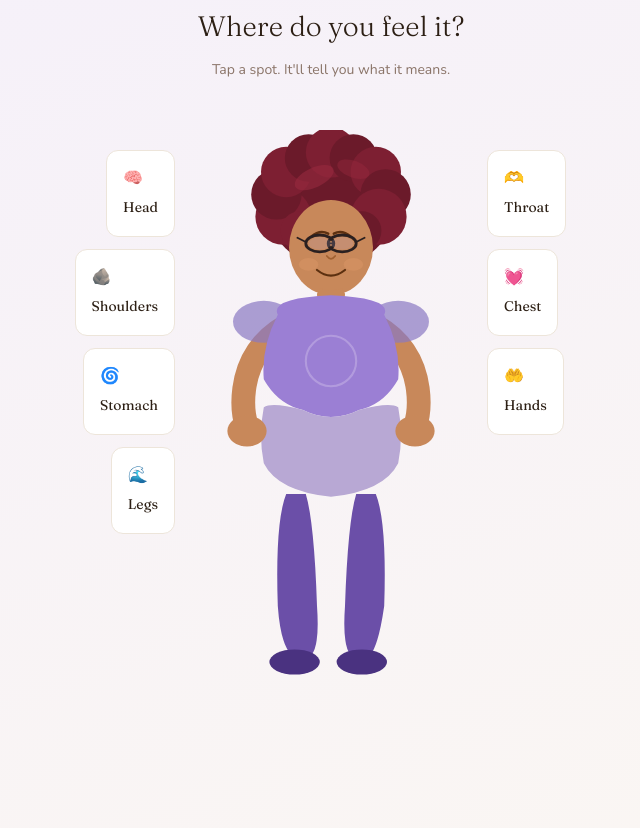
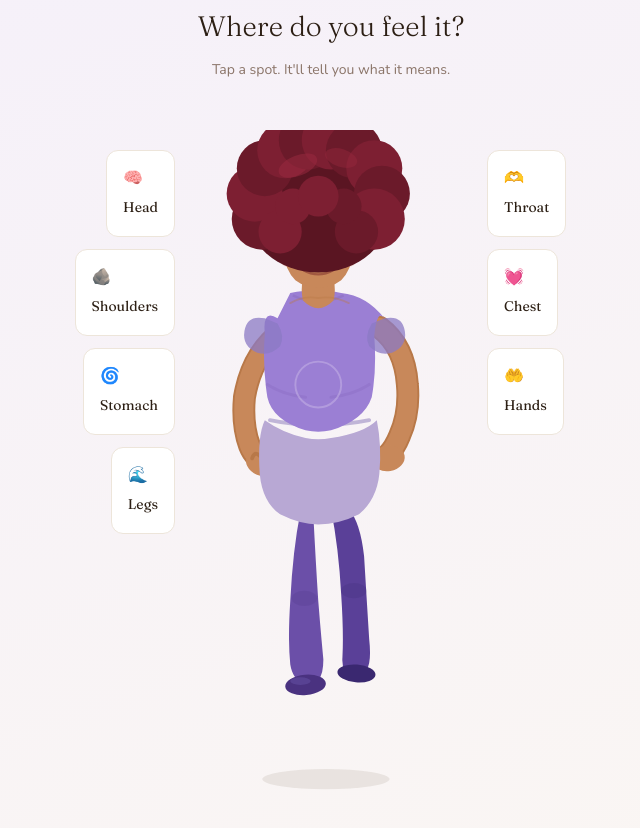
Before and after one commit to chidubemnneji/naoise-anxiety-guide, a plain HTML site: page when-it-hits.html in a window 1280 px wide. Shown: the part 1393-2221 px from the top of the page, without its empty margins (309-949 px from the left). Drawn offline with nearby package versions, Linux system fonts and the light colour scheme.

Commit message:
feat: body map figure completely redrawn — realistic proportions, natural pose, hourglass silhouette, proper face with glasses

```diff
--- a/when-it-hits.html
+++ b/when-it-hits.html
@@ -247,105 +247,151 @@
 
       <!-- BODY SVG -->
       <div class="body-map-svg">
-        <svg viewBox="0 0 200 430" fill="none" xmlns="http://www.w3.org/2000/svg">
+        <svg viewBox="0 0 220 520" fill="none" xmlns="http://www.w3.org/2000/svg">
 
-          <!-- ── HAIR ── -->
-          <circle cx="100" cy="52" r="46" fill="#6B1A2A"/>
-          <circle cx="66" cy="62" r="20" fill="#7D1F32"/>
-          <circle cx="61" cy="46" r="18" fill="#6B1A2A"/>
-          <circle cx="68" cy="30" r="18" fill="#7D1F32"/>
-          <circle cx="84" cy="20" r="17" fill="#6B1A2A"/>
-          <circle cx="100" cy="16" r="18" fill="#7D1F32"/>
-          <circle cx="116" cy="20" r="17" fill="#6B1A2A"/>
-          <circle cx="132" cy="30" r="18" fill="#7D1F32"/>
-          <circle cx="139" cy="46" r="18" fill="#6B1A2A"/>
-          <circle cx="134" cy="62" r="20" fill="#7D1F32"/>
-          <circle cx="122" cy="72" r="14" fill="#6B1A2A"/>
-          <circle cx="78" cy="72" r="14" fill="#7D1F32"/>
-          <ellipse cx="88" cy="34" rx="15" ry="7" fill="#9B2A40" opacity="0.55" transform="rotate(-25 88 34)"/>
-          <ellipse cx="116" cy="28" rx="12" ry="6" fill="#9B2A40" opacity="0.4" transform="rotate(20 116 28)"/>
+          <!-- ═══ SHADOW ═══ -->
+          <ellipse cx="106" cy="510" rx="50" ry="8" fill="#D0C8C0" opacity="0.4"/>
 
-          <!-- ── HEAD ── -->
-          <g class="zone" onclick="selectZone('head')" id="zone-head">
-            <ellipse cx="100" cy="84" rx="30" ry="34" fill="#C8885A"/>
-            <ellipse class="zone-fill" cx="100" cy="84" rx="30" ry="34" fill="#9B7FD4" opacity="0"/>
-            <!-- eyebrows -->
-            <path d="M86 76 Q92 71 98 74" stroke="#5C3010" stroke-width="1.8" stroke-linecap="round" fill="none"/>
-            <path d="M102 74 Q108 71 114 76" stroke="#5C3010" stroke-width="1.8" stroke-linecap="round" fill="none"/>
-            <!-- oval glasses -->
-            <ellipse cx="92" cy="81" rx="10" ry="6" fill="none" stroke="#2A2020" stroke-width="2"/>
-            <ellipse cx="108" cy="81" rx="10" ry="6" fill="none" stroke="#2A2020" stroke-width="2"/>
-            <line x1="102" y1="81" x2="98" y2="81" stroke="#2A2020" stroke-width="1.3"/>
-            <line x1="82" y1="80" x2="76" y2="77" stroke="#2A2020" stroke-width="1.3" stroke-linecap="round"/>
-            <line x1="118" y1="80" x2="124" y2="77" stroke="#2A2020" stroke-width="1.3" stroke-linecap="round"/>
-            <ellipse cx="92" cy="81" rx="8" ry="4.5" fill="#B8A8CC" opacity="0.2"/>
-            <ellipse cx="108" cy="81" rx="8" ry="4.5" fill="#B8A8CC" opacity="0.2"/>
-            <!-- nose -->
-            <path d="M97 90 Q100 94 103 90" stroke="#A06030" stroke-width="1.2" stroke-linecap="round" fill="none"/>
-            <!-- mouth -->
-            <path d="M90 100 Q100 108 110 100" stroke="#5C3010" stroke-width="1.6" stroke-linecap="round" fill="none"/>
-            <!-- cheeks -->
-            <ellipse cx="84" cy="96" rx="7" ry="4.5" fill="#E8A070" opacity="0.28"/>
-            <ellipse cx="116" cy="96" rx="7" ry="4.5" fill="#E8A070" opacity="0.28"/>
+          <!-- ═══ LEGS — slight pose, left leg forward ═══ -->
+          <g class="zone" onclick="selectZone('legs')" id="zone-legs">
+            <!-- left leg (forward, slight angle) -->
+            <path d="M86 300 Q80 330 78 370 Q76 400 78 420 Q80 432 88 434 Q96 436 100 432 Q104 428 104 416 Q102 395 100 370 Q98 340 96 300 Z" fill="#6B4FA8"/>
+            <path class="zone-fill" d="M86 300 Q80 330 78 370 Q76 400 78 420 Q80 432 88 434 Q96 436 100 432 Q104 428 104 416 Q102 395 100 370 Q98 340 96 300 Z" fill="#4A3280" opacity="0"/>
+            <!-- right leg (back, shifted) -->
+            <path d="M110 298 Q116 328 118 365 Q120 395 119 414 Q118 426 126 428 Q134 430 138 424 Q142 418 140 400 Q138 368 136 335 Q133 308 124 298 Z" fill="#5A4098"/>
+            <path class="zone-fill" d="M110 298 Q116 328 118 365 Q120 395 119 414 Q118 426 126 428 Q134 430 138 424 Q142 418 140 400 Q138 368 136 335 Q133 308 124 298 Z" fill="#4A3280" opacity="0"/>
+            <!-- knee shadow highlights -->
+            <ellipse cx="89" cy="368" rx="10" ry="6" fill="#4A3280" opacity="0.18"/>
+            <ellipse cx="128" cy="362" rx="10" ry="6" fill="#3A2870" opacity="0.18"/>
           </g>
 
-          <!-- ── NECK ── -->
-          <g class="zone" onclick="selectZone('throat')" id="zone-throat">
-            <path d="M90 117 Q90 130 100 132 Q110 130 110 117 L108 113 Q100 116 92 113 Z" fill="#C8885A"/>
-            <path class="zone-fill" d="M90 117 Q90 130 100 132 Q110 130 110 117 L108 113 Q100 116 92 113 Z" fill="#9B7FD4" opacity="0"/>
+          <!-- ═══ FEET ═══ -->
+          <ellipse cx="90" cy="436" rx="16" ry="8" fill="#4A3280" transform="rotate(-5 90 436)"/>
+          <ellipse cx="130" cy="427" rx="15" ry="7" fill="#3A2870" transform="rotate(5 130 427)"/>
+          <!-- shoe highlight -->
+          <ellipse cx="86" cy="433" rx="8" ry="3" fill="#7A6AC0" opacity="0.3"/>
+
+          <!-- ═══ LEFT ARM — hand on hip ═══ -->
+          <path d="M72 158 Q48 175 42 210 Q40 232 46 248 Q50 258 58 260" stroke="#B87848" stroke-width="18" stroke-linecap="round" fill="none"/>
+          <path d="M72 158 Q48 175 42 210 Q40 232 46 248 Q50 258 58 260" stroke="#C8885A" stroke-width="15" stroke-linecap="round" fill="none"/>
+
+          <!-- ═══ RIGHT ARM — slightly raised, hand up ═══ -->
+          <path d="M148 155 Q168 170 170 200 Q172 222 164 240 Q160 250 154 256" stroke="#B87848" stroke-width="18" stroke-linecap="round" fill="none"/>
+          <path d="M148 155 Q168 170 170 200 Q172 222 164 240 Q160 250 154 256" stroke="#C8885A" stroke-width="15" stroke-linecap="round" fill="none"/>
+
+          <!-- ═══ HANDS ═══ -->
+          <g class="zone" onclick="selectZone('hands')" id="zone-hands">
+            <!-- left hand on hip -->
+            <ellipse cx="57" cy="262" rx="14" ry="10" fill="#C8885A" transform="rotate(15 57 262)"/>
+            <ellipse class="zone-fill" cx="57" cy="262" rx="14" ry="10" fill="#9B7FD4" opacity="0" transform="rotate(15 57 262)"/>
+            <!-- right hand raised -->
+            <ellipse cx="155" cy="258" rx="13" ry="10" fill="#C8885A" transform="rotate(-10 155 258)"/>
+            <ellipse class="zone-fill" cx="155" cy="258" rx="13" ry="10" fill="#9B7FD4" opacity="0" transform="rotate(-10 155 258)"/>
+            <!-- finger suggestions -->
+            <path d="M48 258 Q50 252 54 256" stroke="#B87848" stroke-width="3" stroke-linecap="round" fill="none"/>
+            <path d="M55 256 Q56 249 60 253" stroke="#B87848" stroke-width="3" stroke-linecap="round" fill="none"/>
           </g>
 
-          <!-- ── ARMS (drawn first so body overlaps) ── -->
-          <!-- left arm — curves gently outward then down -->
-          <path d="M68 140 Q42 155 38 185 Q36 200 40 212" stroke="#C8885A" stroke-width="17" stroke-linecap="round" fill="none"/>
-          <!-- right arm -->
-          <path d="M132 140 Q158 155 162 185 Q164 200 160 212" stroke="#C8885A" stroke-width="17" stroke-linecap="round" fill="none"/>
-
-          <!-- ── SHOULDERS ── -->
-          <g class="zone" onclick="selectZone('shoulders')" id="zone-shoulders">
-            <ellipse cx="52" cy="137" rx="22" ry="15" fill="#8B7AC4" opacity="0.7"/>
-            <ellipse class="zone-fill" cx="52" cy="137" rx="22" ry="15" fill="#6B4FA8" opacity="0"/>
-            <ellipse cx="148" cy="137" rx="22" ry="15" fill="#8B7AC4" opacity="0.7"/>
-            <ellipse class="zone-fill" cx="148" cy="137" rx="22" ry="15" fill="#6B4FA8" opacity="0"/>
+          <!-- ═══ HIPS / LOWER BODY ═══ -->
+          <g class="zone" onclick="selectZone('stomach')" id="zone-stomach">
+            <!-- wide hips, tapered to knees -->
+            <path d="M58 228 Q52 240 54 270 Q56 292 70 302 Q86 310 100 310 Q116 310 132 302 Q146 290 148 270 Q150 248 146 228 Q136 238 110 242 Q100 244 90 242 Q72 238 58 228 Z" fill="#B8A8D4"/>
+            <path class="zone-fill" d="M58 228 Q52 240 54 270 Q56 292 70 302 Q86 310 100 310 Q116 310 132 302 Q146 290 148 270 Q150 248 146 228 Q136 238 110 242 Q100 244 90 242 Q72 238 58 228 Z" fill="#9B7FD4" opacity="0"/>
+            <!-- waistband detail -->
+            <path d="M62 228 Q100 236 140 228" stroke="#9B8DC4" stroke-width="3" stroke-linecap="round" fill="none" opacity="0.6"/>
           </g>
 
-          <!-- ── CHEST / TORSO with waist curve ── -->
+          <!-- ═══ TORSO — fitted top, hourglass ═══ -->
           <g class="zone" onclick="selectZone('chest')" id="zone-chest">
-            <!-- curved torso: wide shoulders, nip at waist, flare at hips -->
-            <path d="M62 132 Q56 120 100 118 Q144 120 138 132 Q150 155 148 178 Q138 196 120 200 Q110 205 100 205 Q90 205 80 200 Q62 196 52 178 Q50 155 62 132 Z" fill="#9B7FD4"/>
-            <path class="zone-fill" d="M62 132 Q56 120 100 118 Q144 120 138 132 Q150 155 148 178 Q138 196 120 200 Q110 205 100 205 Q90 205 80 200 Q62 196 52 178 Q50 155 62 132 Z" fill="#6B4FA8" opacity="0"/>
+            <!-- torso shape: wide shoulders → nipped waist → hip flare -->
+            <path d="M68 148 Q56 140 58 160 Q56 185 60 210 Q64 228 90 236 Q100 238 110 236 Q136 228 142 210 Q146 188 144 162 Q146 140 152 148 Q138 130 118 128 Q108 126 100 126 Q88 126 78 128 Z" fill="#9B7FD4"/>
+            <path class="zone-fill" d="M68 148 Q56 140 58 160 Q56 185 60 210 Q64 228 90 236 Q100 238 110 236 Q136 228 142 210 Q146 188 144 162 Q146 140 152 148 Q138 130 118 128 Q108 126 100 126 Q88 126 78 128 Z" fill="#6B4FA8" opacity="0"/>
+            <!-- neckline curve of top -->
+            <path d="M80 130 Q100 140 120 130" stroke="#8B6FC0" stroke-width="2" fill="none" opacity="0.5"/>
+            <!-- waist pinch shadow -->
+            <path d="M60 200 Q72 208 90 210" stroke="#8060B8" stroke-width="2.5" stroke-linecap="round" fill="none" opacity="0.25"/>
+            <path d="M140 200 Q128 208 110 210" stroke="#8060B8" stroke-width="2.5" stroke-linecap="round" fill="none" opacity="0.25"/>
           </g>
 
-          <!-- ── STOMACH / HIPS with curves ── -->
-          <g class="zone" onclick="selectZone('stomach')" id="zone-stomach">
-            <path d="M52 198 Q58 194 80 200 Q90 205 100 205 Q110 205 120 200 Q142 194 148 198 Q152 218 148 238 Q138 258 100 262 Q62 258 52 238 Q48 218 52 198 Z" fill="#B8A8D4"/>
-            <path class="zone-fill" d="M52 198 Q58 194 80 200 Q90 205 100 205 Q110 205 120 200 Q142 194 148 198 Q152 218 148 238 Q138 258 100 262 Q62 258 52 238 Q48 218 52 198 Z" fill="#9B7FD4" opacity="0"/>
+          <!-- ═══ SHOULDERS ═══ -->
+          <g class="zone" onclick="selectZone('shoulders')" id="zone-shoulders">
+            <path d="M58 148 Q44 145 42 158 Q40 170 52 175 Q62 178 70 170 Q74 162 68 152 Z" fill="#8B7AC4" opacity="0.75"/>
+            <ellipse class="zone-fill" cx="56" cy="160" rx="16" ry="13" fill="#6B4FA8" opacity="0"/>
+            <path d="M152 148 Q166 145 168 158 Q170 170 158 175 Q148 178 140 170 Q136 162 142 152 Z" fill="#8B7AC4" opacity="0.75"/>
+            <ellipse class="zone-fill" cx="154" cy="160" rx="16" ry="13" fill="#6B4FA8" opacity="0"/>
           </g>
 
-          <!-- ── HANDS ── -->
-          <g class="zone" onclick="selectZone('hands')" id="zone-hands">
-            <ellipse cx="40" cy="215" rx="14" ry="11" fill="#C8885A"/>
-            <ellipse class="zone-fill" cx="40" cy="215" rx="14" ry="11" fill="#9B7FD4" opacity="0"/>
-            <ellipse cx="160" cy="215" rx="14" ry="11" fill="#C8885A"/>
-            <ellipse class="zone-fill" cx="160" cy="215" rx="14" ry="11" fill="#9B7FD4" opacity="0"/>
+          <!-- ═══ NECK ═══ -->
+          <g class="zone" onclick="selectZone('throat')" id="zone-throat">
+            <path d="M88 116 Q86 126 88 134 Q94 140 100 140 Q106 140 112 134 Q114 126 112 116 Q106 120 100 120 Q94 120 88 116 Z" fill="#C8885A"/>
+            <path class="zone-fill" d="M88 116 Q86 126 88 134 Q94 140 100 140 Q106 140 112 134 Q114 126 112 116 Q106 120 100 120 Q94 120 88 116 Z" fill="#9B7FD4" opacity="0"/>
+            <!-- collarbone suggestion -->
+            <path d="M78 136 Q88 130 100 132 Q112 130 124 136" stroke="#B87848" stroke-width="1.5" stroke-linecap="round" fill="none" opacity="0.4"/>
           </g>
 
-          <!-- ── LEGS — tapered, natural ── -->
-          <g class="zone" onclick="selectZone('legs')" id="zone-legs">
-            <!-- left leg -->
-            <path d="M68 260 Q60 280 62 340 Q64 368 72 375 Q80 378 86 375 Q92 368 90 340 Q88 280 82 260 Z" fill="#6B4FA8"/>
-            <path class="zone-fill" d="M68 260 Q60 280 62 340 Q64 368 72 375 Q80 378 86 375 Q92 368 90 340 Q88 280 82 260 Z" fill="#4A3280" opacity="0"/>
-            <!-- right leg -->
-            <path d="M118 260 Q112 280 110 340 Q108 368 114 375 Q120 378 128 375 Q134 368 138 340 Q140 280 132 260 Z" fill="#6B4FA8"/>
-            <path class="zone-fill" d="M118 260 Q112 280 110 340 Q108 368 114 375 Q120 378 128 375 Q134 368 138 340 Q140 280 132 260 Z" fill="#4A3280" opacity="0"/>
+          <!-- ═══ HEAD ═══ -->
+          <g class="zone" onclick="selectZone('head')" id="zone-head">
+            <!-- face shape — slightly oval, feminine jaw -->
+            <path d="M72 94 Q70 76 80 66 Q90 56 100 56 Q112 56 120 66 Q130 76 128 94 Q126 110 118 118 Q110 124 100 124 Q90 124 82 118 Q74 110 72 94 Z" fill="#C8885A"/>
+            <path class="zone-fill" d="M72 94 Q70 76 80 66 Q90 56 100 56 Q112 56 120 66 Q130 76 128 94 Q126 110 118 118 Q110 124 100 124 Q90 124 82 118 Q74 110 72 94 Z" fill="#9B7FD4" opacity="0"/>
+            <!-- ear suggestions -->
+            <ellipse cx="70" cy="92" rx="5" ry="7" fill="#B87848"/>
+            <ellipse cx="130" cy="92" rx="5" ry="7" fill="#B87848"/>
+            <!-- eyebrows — defined arches -->
+            <path d="M80 82 Q88 76 96 80" stroke="#3A1A08" stroke-width="2.2" stroke-linecap="round" fill="none"/>
+            <path d="M104 80 Q112 76 120 82" stroke="#3A1A08" stroke-width="2.2" stroke-linecap="round" fill="none"/>
+            <!-- OVAL GLASSES -->
+            <ellipse cx="88" cy="89" rx="11" ry="7" fill="none" stroke="#1A1010" stroke-width="2.2"/>
+            <ellipse cx="112" cy="89" rx="11" ry="7" fill="none" stroke="#1A1010" stroke-width="2.2"/>
+            <line x1="99" y1="89" x2="101" y2="89" stroke="#1A1010" stroke-width="1.5"/>
+            <line x1="77" y1="87" x2="70" y2="84" stroke="#1A1010" stroke-width="1.5" stroke-linecap="round"/>
+            <line x1="123" y1="87" x2="130" y2="84" stroke="#1A1010" stroke-width="1.5" stroke-linecap="round"/>
+            <ellipse cx="88" cy="89" rx="9" ry="5.5" fill="#A898B8" opacity="0.22"/>
+            <ellipse cx="112" cy="89" rx="9" ry="5.5" fill="#A898B8" opacity="0.22"/>
+            <!-- eyes behind glasses -->
+            <circle cx="88" cy="89" r="3.5" fill="#2A1008"/>
+            <circle cx="112" cy="89" r="3.5" fill="#2A1008"/>
+            <circle cx="89.5" cy="87.5" r="1.2" fill="white" opacity="0.8"/>
+            <circle cx="113.5" cy="87.5" r="1.2" fill="white" opacity="0.8"/>
+            <!-- nose — subtle -->
+            <path d="M96 98 Q100 103 104 98" stroke="#9A6030" stroke-width="1.3" stroke-linecap="round" fill="none"/>
+            <ellipse cx="96" cy="99" rx="2" ry="1.5" fill="#B87848" opacity="0.25"/>
+            <ellipse cx="104" cy="99" rx="2" ry="1.5" fill="#B87848" opacity="0.25"/>
+            <!-- lips -->
+            <path d="M88 110 Q94 107 100 108 Q106 107 112 110" stroke="#A05840" stroke-width="1.5" stroke-linecap="round" fill="none"/>
+            <path d="M88 110 Q100 117 112 110" stroke="#A05840" stroke-width="1.8" stroke-linecap="round" fill="none"/>
+            <path d="M92 110 Q100 113 108 110" fill="#C07060" opacity="0.35"/>
+            <!-- cheeks -->
+            <ellipse cx="78" cy="103" rx="8" ry="5" fill="#E8906A" opacity="0.22"/>
+            <ellipse cx="122" cy="103" rx="8" ry="5" fill="#E8906A" opacity="0.22"/>
           </g>
 
-          <!-- ── FEET ── -->
-          <ellipse cx="74" cy="380" rx="18" ry="9" fill="#4A3280"/>
-          <ellipse cx="122" cy="380" rx="18" ry="9" fill="#4A3280"/>
+          <!-- ═══ HAIR — voluminous burgundy curls ═══ -->
+          <!-- back volume -->
+          <ellipse cx="100" cy="60" rx="58" ry="52" fill="#5A1522"/>
+          <!-- curl mass -->
+          <circle cx="56" cy="70" r="24" fill="#6B1A2A"/>
+          <circle cx="50" cy="50" r="22" fill="#7D1F32"/>
+          <circle cx="58" cy="30" r="22" fill="#6B1A2A"/>
+          <circle cx="74" cy="16" r="22" fill="#7D1F32"/>
+          <circle cx="92" cy="8" r="23" fill="#6B1A2A"/>
+          <circle cx="110" cy="8" r="23" fill="#7D1F32"/>
+          <circle cx="128" cy="16" r="22" fill="#6B1A2A"/>
+          <circle cx="144" cy="30" r="22" fill="#7D1F32"/>
+          <circle cx="150" cy="50" r="22" fill="#6B1A2A"/>
+          <circle cx="144" cy="70" r="24" fill="#7D1F32"/>
+          <circle cx="130" cy="80" r="17" fill="#6B1A2A"/>
+          <circle cx="70" cy="80" r="17" fill="#7D1F32"/>
+          <!-- front curl detail -->
+          <circle cx="80" cy="60" r="14" fill="#7D1F32"/>
+          <circle cx="120" cy="60" r="14" fill="#6B1A2A"/>
+          <circle cx="100" cy="52" r="16" fill="#7D1F32"/>
+          <!-- shine -->
+          <ellipse cx="84" cy="28" rx="16" ry="8" fill="#9B2A40" opacity="0.5" transform="rotate(-22 84 28)"/>
+          <ellipse cx="118" cy="22" rx="13" ry="7" fill="#9B2A40" opacity="0.4" transform="rotate(18 118 22)"/>
 
           <!-- tap hint pulse -->
-          <circle id="tap-hint" cx="100" cy="165" r="18" fill="none" stroke="#C9B8E8" stroke-width="1.5" opacity="0.5">
+          <circle id="tap-hint" cx="100" cy="200" r="18" fill="none" stroke="#C9B8E8" stroke-width="1.5" opacity="0.5">
             <animate attributeName="r" values="14;22;14" dur="2.5s" repeatCount="indefinite"/>
             <animate attributeName="opacity" values="0.5;0;0.5" dur="2.5s" repeatCount="indefinite"/>
           </circle>
```
